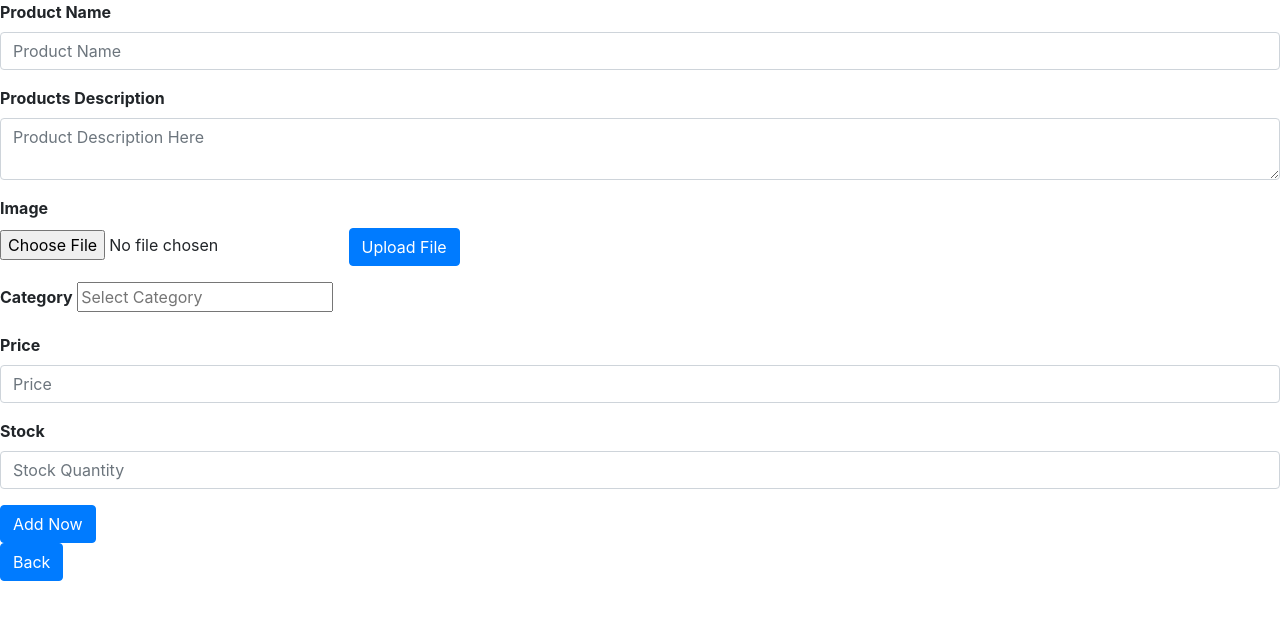
After one commit to AlfredWibowo/Tokomania, a PHP site: page /toko/addpage.php in a window 1280 px wide. The commit adds this page. Shown: the top 620 px of the page. Run offline with PHP 8.4, Linux system fonts and the light colour scheme; the visitor is signed in with stand-in values (Sample User, id 1).

Commit message:
Product Toko

```diff
--- /dev/null
+++ b/toko/addpage.php
@@ -0,0 +1,73 @@
+<?php
+    include "../services/database.php";
+    if(!isset($_SESSION['usernametoko']))
+    {
+        header("Location: index.php");
+        exit();
+    }
+    $username = $_SESSION['usernametoko'];
+?>
+<!DOCTYPE html>
+<html lang="en">
+        <head>
+        <meta charset="UTF-8">
+        <meta name="viewport" content="width=device-width, initial-scale=1.0">
+        <title>Add Products</title>
+        <!-- Bootstrap CSS -->
+        <link rel="stylesheet" href="https://cdn.jsdelivr.net/npm/bootstrap@4.5.3/dist/css/bootstrap.min.css" integrity="sha384-TX8t27EcRE3e/ihU7zmQxVncDAy5uIKz4rEkgIXeMed4M0jlfIDPvg6uqKI2xXr2" crossorigin="anonymous">
+        <script src="https://code.jquery.com/jquery-3.5.1.js"></script>
+        <script src="https://cdn.jsdelivr.net/npm/popper.js@1.16.1/dist/umd/popper.min.js" integrity="sha384-9/reFTGAW83EW2RDu2S0VKaIzap3H66lZH81PoYlFhbGU+6BZp6G7niu735Sk7lN" crossorigin="anonymous"></script>
+        <script src="https://cdn.jsdelivr.net/npm/bootstrap@4.5.3/dist/js/bootstrap.min.js" integrity="sha384-w1Q4orYjBQndcko6MimVbzY0tgp4pWB4lZ7lr30WKz0vr/aWKhXdBNmNb5D92v7s" crossorigin="anonymous"></script>
+    </head>
+    <body>
+        <form method="POST" action="../services/additem.php" enctype="multipart/form-data">
+            <div class="form-group">
+                <label for="pname"><b>Product Name</b></label>
+                <input type="text" class="form-control" name="pname" id="pname" placeholder="Product Name" required>
+            </div>
+            <div class="form-group">
+                <label for="desc"><b>Products Description</b></label>
+                <textarea class="form-control scrollabletextbox" name="desc" id="desc" placeholder="Product Description Here"></textarea>
+            </div>
+            <div class="form-group">
+                <label for="img"><b>Image</b></label><br>
+                <input type="file" name="img" required>
+                <button type="submit" class="btn btn-primary">Upload File</button>
+            </div>
+            <div class="form-group">
+                <label for="categ"><b>Category</b></label>
+                <input list="category" name="categ" id="categ" placeholder="Select Category" required>
+                <datalist id="category">
+                    <option value="Book"></option>
+                    <option value="Fashion"></option>
+                    <option value="Gadget"></option>
+                    <option value="Gaming"></option>
+                    <option value="Kitchen"></option>
+                    <option value="Tools"></option>
+                    <option value="Stationary"></option>
+                </datalist>
+            </div>
+            <div class="form-group">
+                <label for="price"><b>Price</b></label>
+                <input type="number" class="form-control" name="price" id="price" placeholder="Price" required>
+            </div>
+            <div class="form-group">
+                <label for=""><b>Stock</b></label>
+                <input type="number" class="form-control" name="stock" id="stock" placeholder="Stock Quantity" required>
+            </div>
+            <!-- css inline block dong -->
+            <div>
+                <button class="btn btn-primary">Add Now</button>
+            </div>
+            <!-- -->
+        </form>
+        <!-- css inline block dong -->
+        <div>
+            <form action="home-toko.php">
+                <button class="btn btn-primary">Back</button>
+            </form>
+        </div>
+        <!-- -->
+    </body>
+
+</html>
```
Also changed, not shown: services/additem.php (+16 -1 lines), toko/home-toko.php (+4 -33 lines), toko/signuptoko.php (+4 -3 lines).
